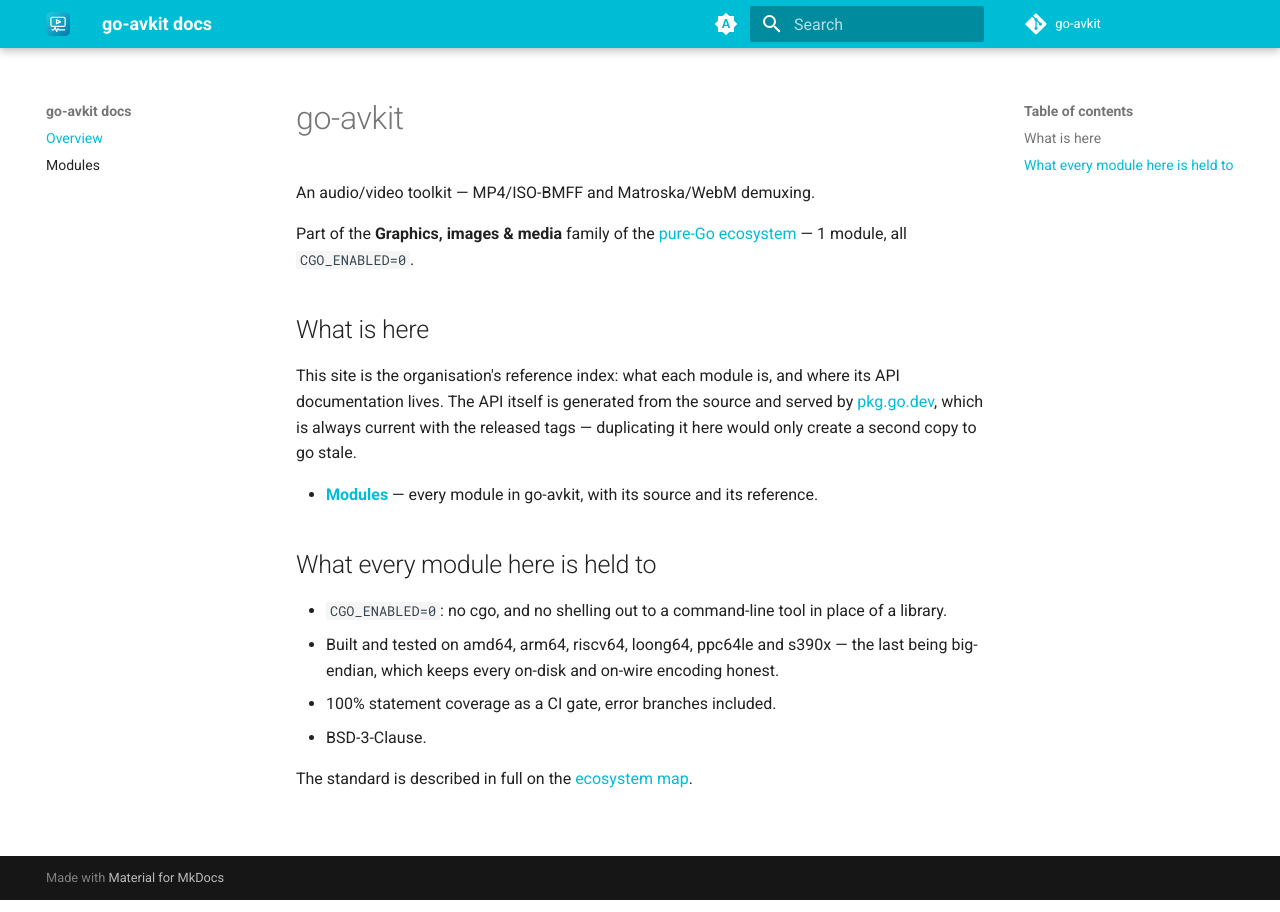
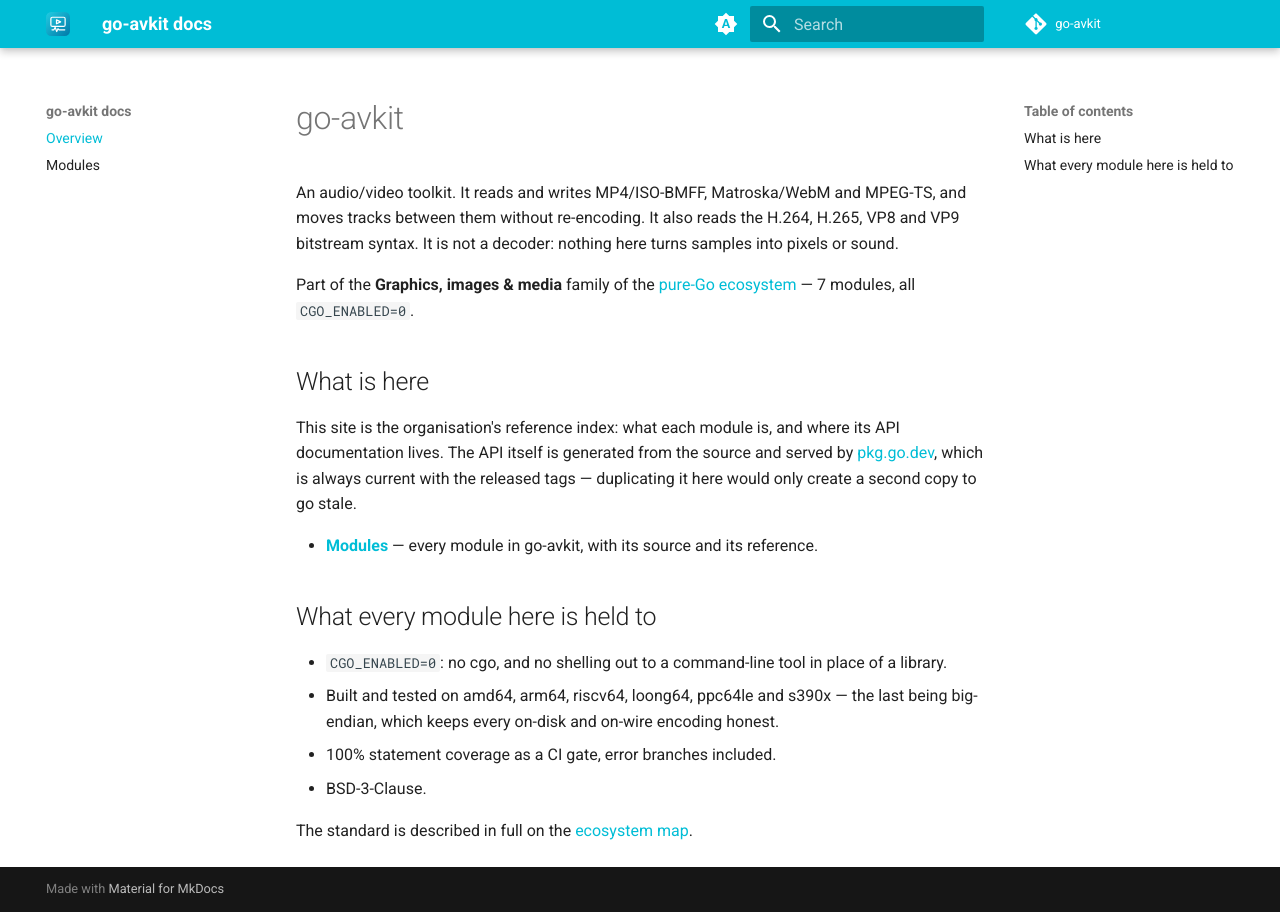
Before and after one commit to go-avkit/docs, an MkDocs documentation site: the page built from docs/index.md, in a window 1280 px wide. Built offline with MkDocs 1.6.1 and Material for MkDocs 9.7.7, drawn with Linux system fonts in a browser that asks for light colours; the version menu is left out.

Commit message:
docs: say what go-avkit is today, and how many modules it has
The index said "MP4/ISO-BMFF and Matroska/WebM demuxing" and "1 module".
The organisation holds seven modules, and avkit writes MP4, Matroska/WebM
and MPEG-TS as well as reading them. It now says so, and that none of it is
a decoder.

Part of go-avkit/avkit#54.

Co-Authored-By: Claude Opus 5.5 <noreply@anthropic.com>

```diff
--- a/docs/index.md
+++ b/docs/index.md
@@ -1,9 +1,12 @@
 # go-avkit
 
-An audio/video toolkit — MP4/ISO-BMFF and Matroska/WebM demuxing.
+An audio/video toolkit. It reads and writes MP4/ISO-BMFF, Matroska/WebM and
+MPEG-TS, and moves tracks between them without re-encoding. It also reads the
+H.264, H.265, VP8 and VP9 bitstream syntax. It is not a decoder: nothing here
+turns samples into pixels or sound.
 
 Part of the **Graphics, images & media** family of the
-[pure-Go ecosystem](https://go-desktop.github.io/) — 1 module,
+[pure-Go ecosystem](https://go-desktop.github.io/) — 7 modules,
 all `CGO_ENABLED=0`.
 
 ## What is here
```
